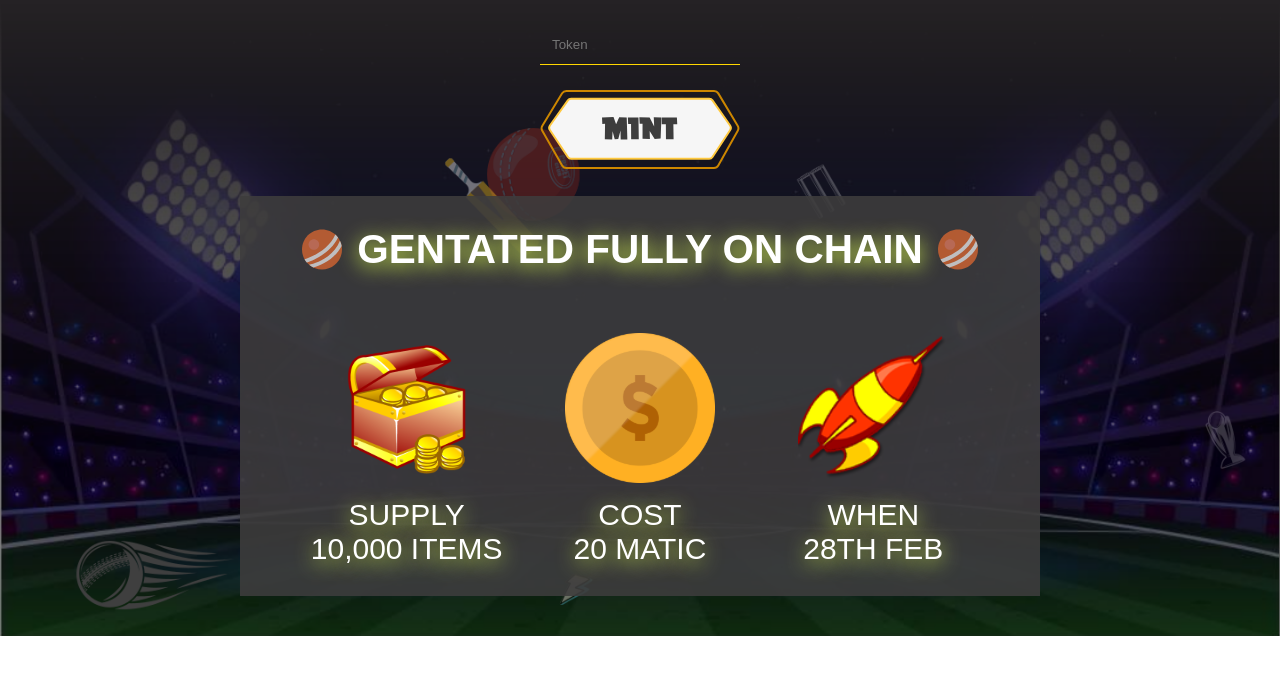
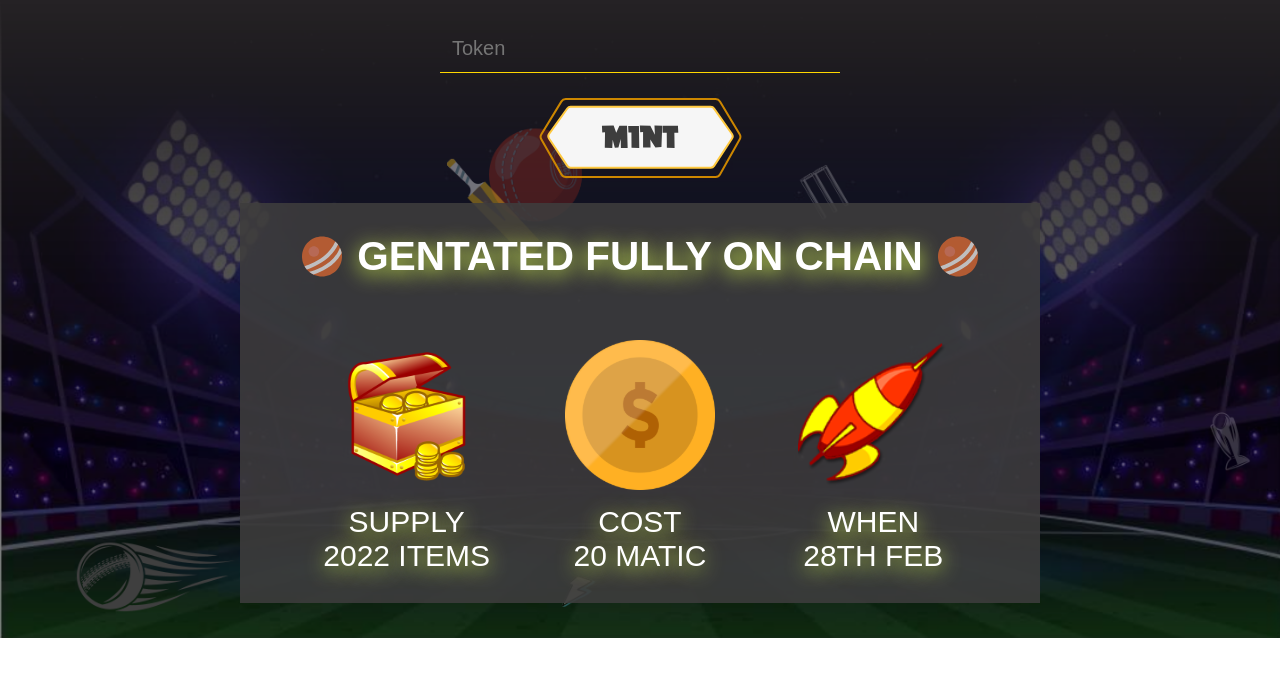
Before and after one commit to askwhyharsh/cricket-loot, a Next.js app: page /componets/mainsection in a window 1280 px wide. Shown: the top 676 px of the page. Built offline with nearby package versions, Linux system fonts and the light colour scheme; a web font is replaced by a local one.

Commit message:
minner changes done

```diff
--- a/pages/componets/herocards.jsx
+++ b/pages/componets/herocards.jsx
@@ -3,7 +3,7 @@ import HeroCard from "./Herocard";
 const HeroCards = () => {
   return (
     <div className="hero-cards">
-      <HeroCard img="/images/supply.svg" name="SUPPLY" value="10,000 ITEMS" />
+      <HeroCard img="/images/supply.svg" name="SUPPLY" value="2022 ITEMS" />
       <HeroCard img="/images/cost.svg" name="COST" value="20 MATIC" />
       <HeroCard img="/images/wen.svg" name="WHEN" value="28TH FEB" />
     </div>
--- a/styles/globals.css
+++ b/styles/globals.css
@@ -80,13 +80,26 @@ img {
 
 .mintbtn {
   margin: 25px auto;
-  width: 200px;
+  width: 400px;
 }
-.mintbtn img {
+
+/* container-btn {
+  border: 2px solid white;
+  background-color: #6bffe4;
+} */
+
+.mint {
+  display: flex;
+  flex-direction: column;
+  justify-content: center;
+  align-items: center;
+  margin: auto;
+}
+/* .mintbtn img {
   width: 100%;
   max-width: 400px;
   margin: auto;
-}
+} */
 
 .hero-section {
   background-color: rgba(62, 61, 61, 0.88);
@@ -136,6 +149,7 @@ img {
 }
 
 .main-section {
+  width: 100%;
   margin-bottom: 0px;
 }
 
@@ -152,6 +166,8 @@ img {
   padding: 12px;
   background-color: transparent;
   margin-bottom: 25px;
+  font-size: 2rem;
+  font-family: sans-serif;
   border: none;
   border-bottom: 1px solid gold;
 }
@@ -188,7 +204,7 @@ img {
 @media screen and (min-width: 1440px) {
   html {
     width: 100vw;
-    height: 110vh;
+    height: 100vh;
   }
   .container {
     width: 80%;
```
